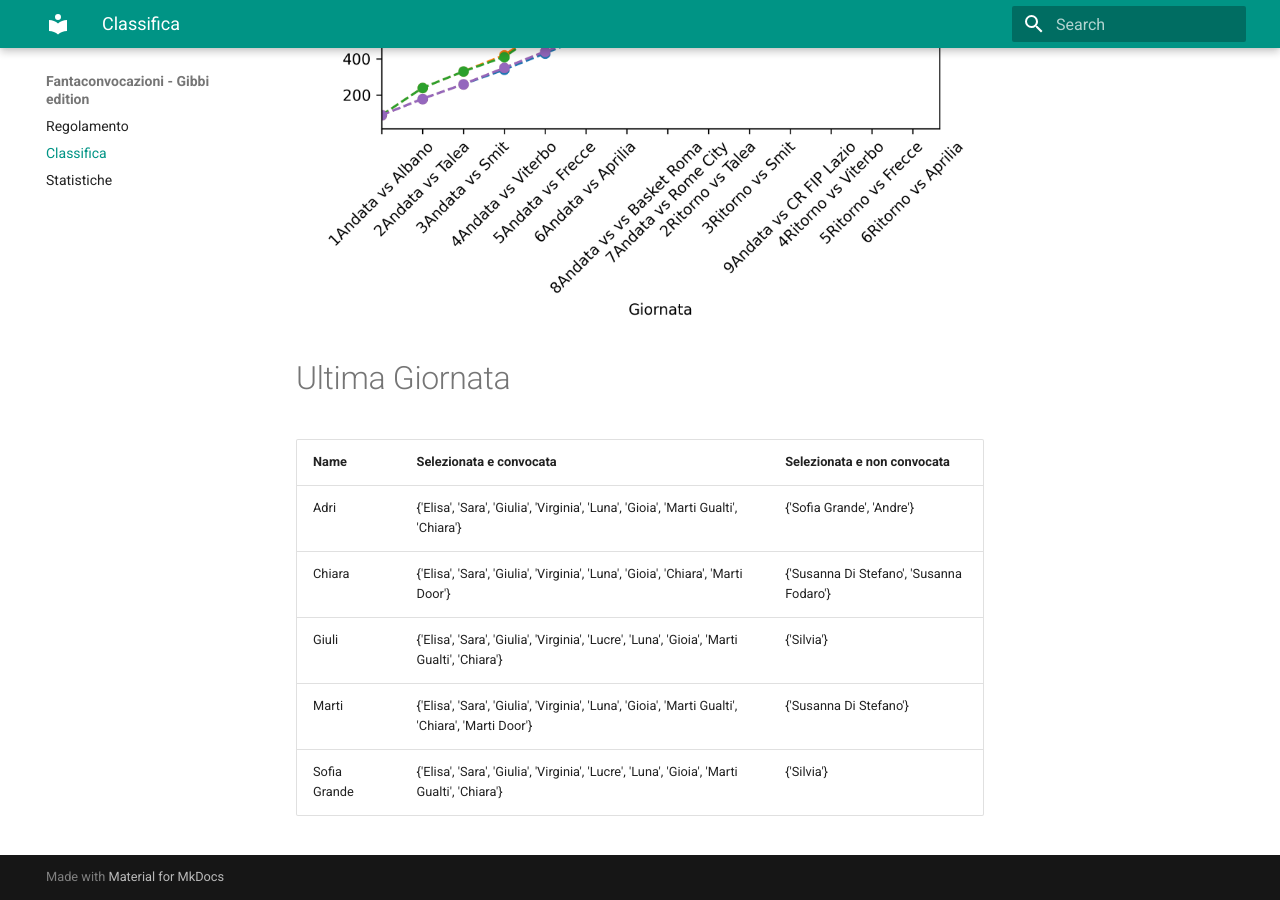
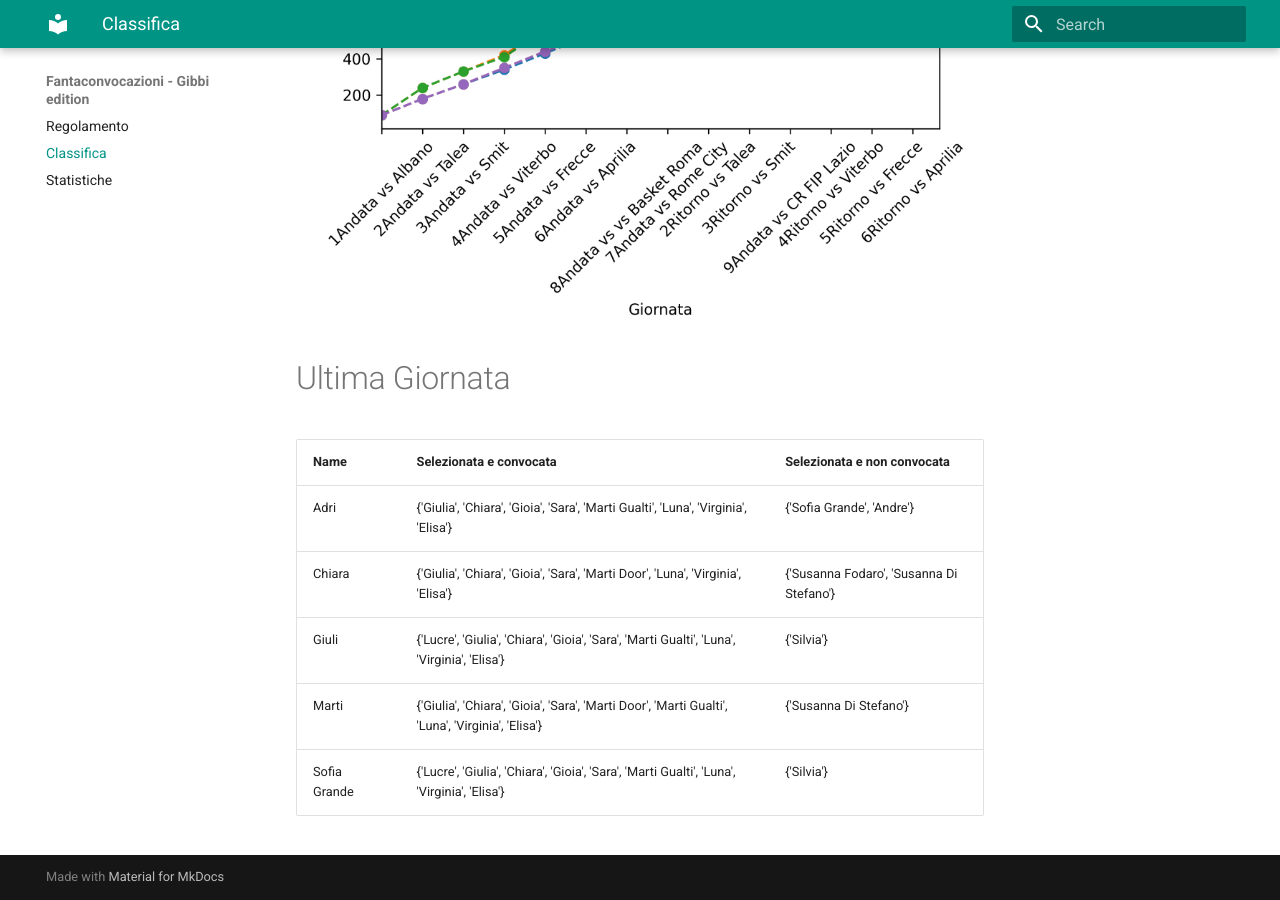
Before and after one commit to martinig94/fantagibbi, an MkDocs documentation site: the page built from docs/Classifica.md, in a window 1280 px wide and 900 px high, scrolled down 790 px. Built offline with MkDocs 1.6.1 and Material for MkDocs 9.7.7, drawn with Linux system fonts in a browser that asks for light colours.

Commit message:
Auto-update from main.py

```diff
--- a/docs/Classifica.md
+++ b/docs/Classifica.md
@@ -18,9 +18,9 @@
 <!-- START_TABLE CORRECT -->
 | Name         | Selezionata e convocata                                                                          | Selezionata e non convocata              |
 |:-------------|:-------------------------------------------------------------------------------------------------|:-----------------------------------------|
-| Adri         | {'Elisa', 'Sara', 'Giulia', 'Virginia', 'Luna', 'Gioia', 'Marti Gualti', 'Chiara'}               | {'Sofia Grande', 'Andre'}                |
-| Chiara       | {'Elisa', 'Sara', 'Giulia', 'Virginia', 'Luna', 'Gioia', 'Chiara', 'Marti Door'}                 | {'Susanna Di Stefano', 'Susanna Fodaro'} |
-| Giuli        | {'Elisa', 'Sara', 'Giulia', 'Virginia', 'Lucre', 'Luna', 'Gioia', 'Marti Gualti', 'Chiara'}      | {'Silvia'}                               |
-| Marti        | {'Elisa', 'Sara', 'Giulia', 'Virginia', 'Luna', 'Gioia', 'Marti Gualti', 'Chiara', 'Marti Door'} | {'Susanna Di Stefano'}                   |
-| Sofia Grande | {'Elisa', 'Sara', 'Giulia', 'Virginia', 'Lucre', 'Luna', 'Gioia', 'Marti Gualti', 'Chiara'}      | {'Silvia'}                               |
+| Adri         | {'Giulia', 'Chiara', 'Gioia', 'Sara', 'Marti Gualti', 'Luna', 'Virginia', 'Elisa'}               | {'Sofia Grande', 'Andre'}                |
+| Chiara       | {'Giulia', 'Chiara', 'Gioia', 'Sara', 'Marti Door', 'Luna', 'Virginia', 'Elisa'}                 | {'Susanna Fodaro', 'Susanna Di Stefano'} |
+| Giuli        | {'Lucre', 'Giulia', 'Chiara', 'Gioia', 'Sara', 'Marti Gualti', 'Luna', 'Virginia', 'Elisa'}      | {'Silvia'}                               |
+| Marti        | {'Giulia', 'Chiara', 'Gioia', 'Sara', 'Marti Door', 'Marti Gualti', 'Luna', 'Virginia', 'Elisa'} | {'Susanna Di Stefano'}                   |
+| Sofia Grande | {'Lucre', 'Giulia', 'Chiara', 'Gioia', 'Sara', 'Marti Gualti', 'Luna', 'Virginia', 'Elisa'}      | {'Silvia'}                               |
 <!-- END_TABLE CORRECT -->
```
